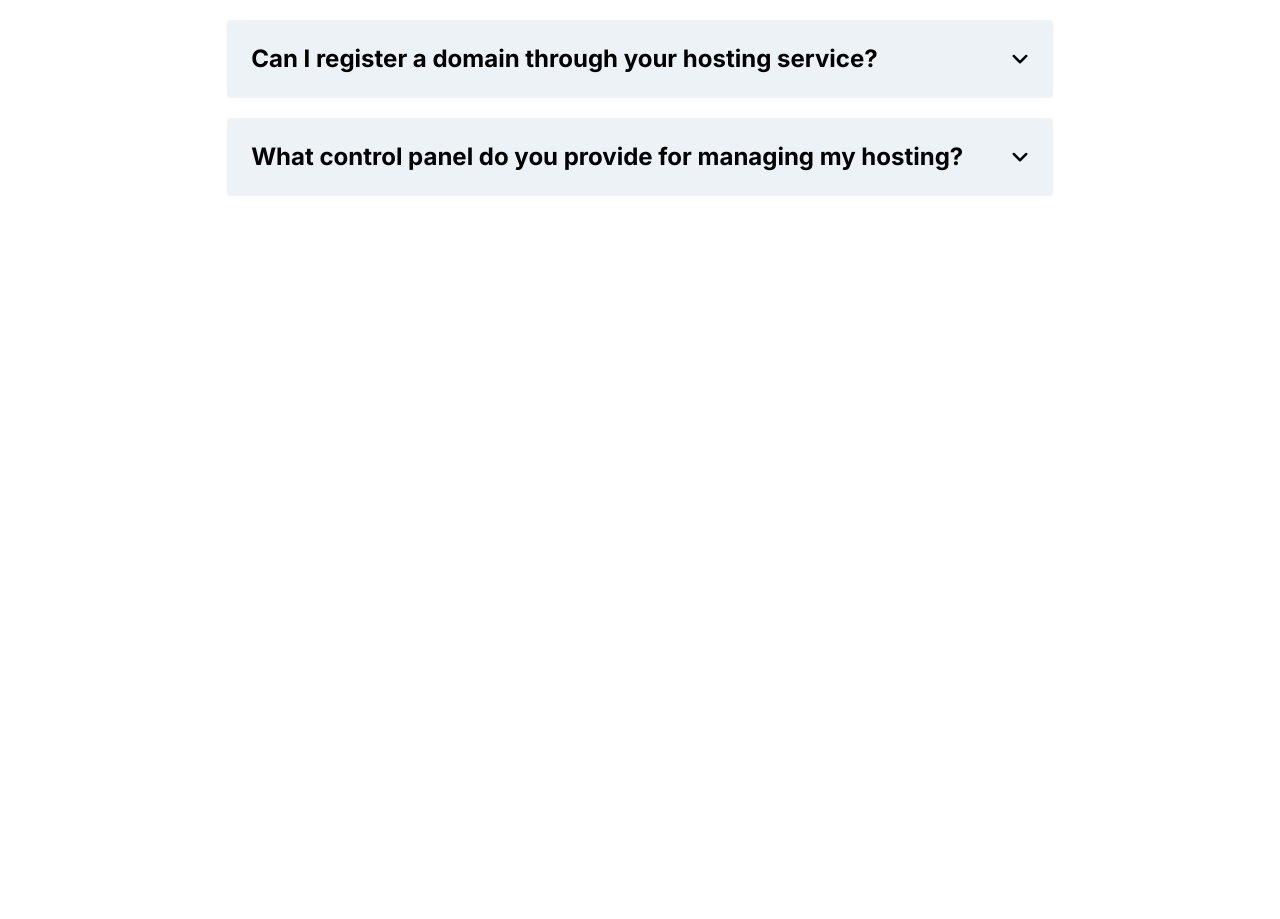
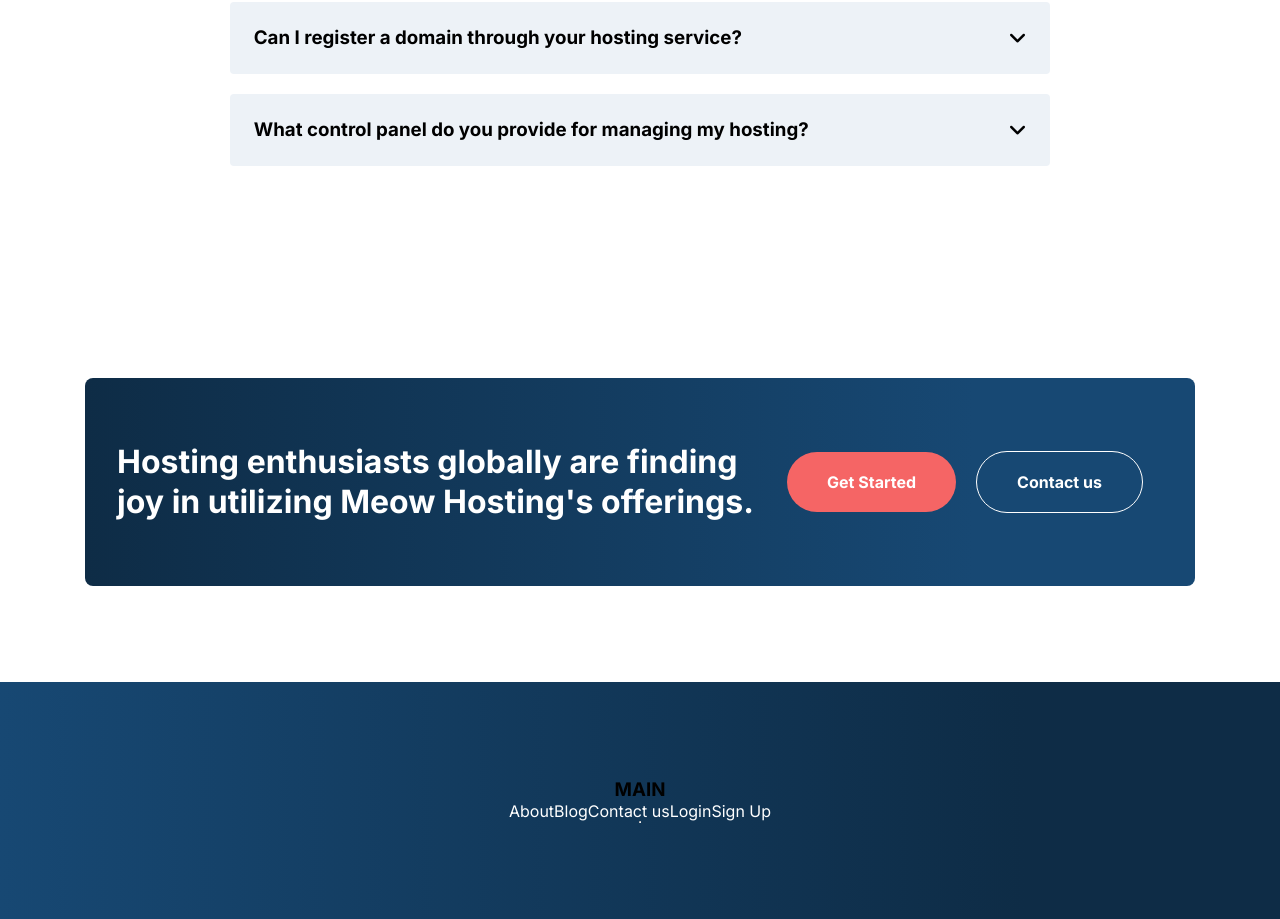
Before and after one commit to mpfuns/meow-hosting, a React (Create React App) app: page / in a window 1280 px wide. Shown: the part 6849-7768 px from the top of the page. Before the commit the page ends 7161 px from the top, so only its background shows below. Built offline with nearby package versions, Linux system fonts and the light colour scheme.

Commit message:
working on  footer items in footer comp

```diff
--- a/src/App.css
+++ b/src/App.css
@@ -551,6 +551,7 @@
 }
 .faq-item{
   background-color: #edf2f7;
+  max-width: 896px;
   padding: 24px;
   border-radius: 4px;
   transition: all .3s ease;
@@ -564,17 +565,63 @@
   justify-content: space-between;
 }
 .faq-item--button{
-  margin-left: 48px;
+  margin-left: 200px;
   border: none;
   background: none;
   font-size: 20px;
   transition: all ease-in-out;
-
+}
+.faq-item--para{
+  margin-top: 8px;
+  max-width: 770px;
+}
+/*INtro */
+.intro-container{
+  display: flex;
+  align-items: center;
+  justify-content: space-between;
+  background: linear-gradient(90deg,#0e2c46 0%, #174873 80%);
+  color: white;
+  padding: 64px 32px;
+  border-radius: 8px;
+}
+.intro-text{
+text-align: left;
+max-width: 650px;
+margin-right: 20px;
 
 }
+.intro-button{
+   color: white;
+   border: 1px solid white;
+   background: none;
+   margin-right: 20px;
+   padding:20px 40px ;
+   border-radius:100px;
+    font-size: 16px;
+    font-weight: bold;
+    transition: all .3s ease;
+}
+.intro-button:hover{
+  background-color: white;
+  color: #174873;
+}
+.intro-button--red{
+  background-color:#f56565;
+  border:none;
+}
+.intro-button--red:hover{
+  background-color:#d35656;
+  color: rgb(231, 231, 231);
+}
 
-
-
+/*Footer */
+footer{
+  background: linear-gradient(90deg, #174873 0%,#0e2c46 80%);
+}
+.footer_link{
+  color: white;
+}
 
 /*Small phones, tablets, large smartphone   */
 @media (max-width: 768px){
--- a/src/App.js
+++ b/src/App.js
@@ -9,6 +9,8 @@
 import Testimon from './Comps/Testimon';
 import data from './data';
 import FAQ from './Comps/FAQ';
+import Intro from './Comps/Intro';
+import Footer from './Comps/Footer';
 function App() {
   return (
     <div className="App">
@@ -21,6 +23,8 @@
       <Pricing />
       <Testimon data={data} />
       <FAQ />
+      <Intro />
+      <Footer />
     </div>
   );
 }
--- a/src/Comps/FAQ.js
+++ b/src/Comps/FAQ.js
@@ -13,8 +13,7 @@
             if(part.id === num){
                 return {...part, open: !part.open }
             } else{
-                return part
-                //{...part, open: !part.open }
+                return {...part, open:  false }
             }
         }))
 
@@ -32,58 +31,64 @@
                 <div className="faq-list">
                     <div className="faq-item">
                         <div className="faq-item--group">
-                            <h2>How does security work with your hosting services? </h2>
+                            <h3>How does security work with your hosting services? </h3>
                             <button className="faq-item--button"  onClick={() => questionOpen(1)}style={
                                 questions[0].id=== 1& questions[0].open ? { transform: 'rotate(-180deg) translatez(0px)',
                                 transition: "all 0.3s ease 0s"} :
                                 { transform: 'none',
                                 transition: "all 0.3s ease 0s"} } ><i class="fa-solid fa-angle-down"></i></button>
                         </div>
-                        { questions[0].open? <p>Our hosting services include various security measures such as firewalls, malware scanning, DDoS protection, and SSL certificates to safeguard your website and data. Regular backups are also provided to ensure data recovery in case of any unforeseen events.</p> :<p></p> }
+                        { questions[0].open? <p className="faq-item--para">Our hosting services include various security measures such as firewalls, malware scanning, DDoS protection, and SSL certificates to safeguard your website and data. Regular backups are also provided to ensure data recovery in case of any unforeseen events.</p> :<p></p> }
                     </div>
                     <div className="faq-item">
                         <div className="faq-item--group">
-                            <h2>Can I upgrade my hosting plan as my website grows?</h2>
+                            <h3>Can I upgrade my hosting plan as my website grows?</h3>
                             <button className="faq-item--button"  onClick={() => questionOpen(2)}style={
                                 questions[1].id=== 2& questions[1].open ? { transform: 'rotate(-180deg) translatez(0px)',
                                 transition: "all 0.3s ease 0s"} :
                                 { transform: 'none',
                                 transition: "all 0.3s ease 0s"} } ><i class="fa-solid fa-angle-down"></i></button>
                         </div>
-                        { questions[1].open? <p>Absolutely! We understand that your hosting needs may evolve over time. You can easily upgrade your hosting plan to accommodate increased traffic, resources, and features. Our seamless upgrade process ensures minimal downtime during the transition.</p> :<p></p> }
+                        { questions[1].open? <p className="faq-item--para">Absolutely! We understand that your hosting needs may evolve over time. You can easily upgrade your hosting plan to accommodate increased traffic, resources, and features. Our seamless upgrade process ensures minimal downtime during the transition.</p> :<p></p> }
                     </div>
                     <div className="faq-item">
                         <div className="faq-item--group">
-                            <h2>Do you offer website migration services? </h2>
+                            <h3>Do you offer website migration services? </h3>
                             <button className="faq-item--button"  onClick={() => questionOpen(3)}style={
                                 questions[2].id=== 3& questions[2].open ? { transform: 'rotate(-180deg) translatez(0px)',
                                 transition: "all 0.3s ease 0s"} :
                                 { transform: 'none',
                                 transition: "all 0.3s ease 0s"} } ><i class="fa-solid fa-angle-down"></i></button>
                         </div>
-                        { questions[2].open? <p>Yes, we provide website migration assistance for customers transferring from other hosting providers. Our support team will guide you through the process, ensuring a smooth migration of your website and data.</p> :<p></p> }
+
+                         { questions[2].open? <p className="faq-item--para">Yes, we provide website migration assistance for customers transferring from other hosting providers. Our support team will guide you through the process, ensuring a smooth migration of your website and data.</p> :<p></p> }
+
                     </div>
                     <div className="faq-item">
                         <div className="faq-item--group">
-                            <h2>Can I register a domain through your hosting service? </h2>
+                            <h3>Can I register a domain through your hosting service? </h3>
                             <button className="faq-item--button"  onClick={() => questionOpen(4)}style={
                                 questions[3].id=== 4& questions[3].open ? { transform: 'rotate(-180deg) translatez(0px)',
                                 transition: "all 0.3s ease 0s"} :
                                 { transform: 'none',
                                 transition: "all 0.3s ease 0s"} } ><i class="fa-solid fa-angle-down"></i></button>
                         </div>
-                        { questions[3].open? <p>Yes, we offer domain registration services, and many of our hosting plans include a free domain for the first year. You can also transfer your existing domain to us for hassle-free management.</p> :<p></p> }
+
+                        { questions[3].open? <p className="faq-item--para">Yes, we offer domain registration services, and many of our hosting plans include a free domain for the first year. You can also transfer your existing domain to us for hassle-free management.</p> :<p></p> }
+
                     </div>
                     <div className="faq-item">
                         <div className="faq-item--group">
-                            <h2>What control panel do you provide for managing my hosting?</h2>
+                            <h3>What control panel do you provide for managing my hosting?</h3>
                             <button className="faq-item--button"  onClick={() => questionOpen(5)}style={
                                 questions[4].id=== 5& questions[4].open ? { transform: 'rotate(-180deg) translatez(0px)',
                                 transition: "all 0.3s ease 0s"} :
                                 { transform: 'none',
                                 transition: "all 0.3s ease 0s"} } ><i class="fa-solid fa-angle-down"></i></button>
                         </div>
-                        { questions[4].open? <p>Yes, we offer domain registration services, and many of our hosting plans include a free domain for the first year. You can also transfer your existing domain to us for hassle-free management.</p> :<p></p> }
+
+                        { questions[4].open? <p className="faq-item--para" >Yes, we offer domain registration services, and many of our hosting plans include a free domain for the first year. You can also transfer your existing domain to us for hassle-free management.</p> :<p></p> }
+
                     </div>
                 </div>
 
--- a/src/Comps/Footer.js
+++ b/src/Comps/Footer.js
@@ -0,0 +1,28 @@
+export default function Footer (){
+
+
+    return (
+        <footer>
+        <div className="container--big-row">
+            <div className= "content-section">
+                <div className="footer-list">
+                    <div className="footer-item">
+                    <h3>MAIN</h3>
+                    <ul>
+                    <li><a href="" className="footer_link no-cursor link__hover-line">About</a></li>
+            <li><a href="" className="footer_link no-cursor  link__hover-line">Blog</a></li>
+            <li><a href="" className="footer_link no-cursor link__hover-line">Contact us</a></li>
+            <li><a href="" className="footer_link no-cursor link__hover-line">Login</a></li>
+            <li><a href="" className="footer_link link__hover-line no-cursor">Sign Up</a></li>
+                    </ul>
+                    </div>
+                </div>
+                 <hr/>
+                 <div className="footer-bottom">
+
+                 </div>
+            </div>
+        </div>
+        </footer>
+        )
+}
--- a/src/Comps/Intro.js
+++ b/src/Comps/Intro.js
@@ -0,0 +1,17 @@
+export default function Intro (){
+
+
+    return (
+        <div className="container--big-row">
+            <div className= "content-section">
+                <div className="intro-container">
+                    <h1 className="intro-text ">Hosting enthusiasts globally are finding joy in utilizing Meow Hosting's offerings.</h1>
+                    <button className="intro-button intro-button--red no-cursor">Get Started</button>
+                    <button className="intro-button no-cursor">Contact us</button>
+                </div>
+
+            </div>
+        </div>
+
+        )
+}
```
